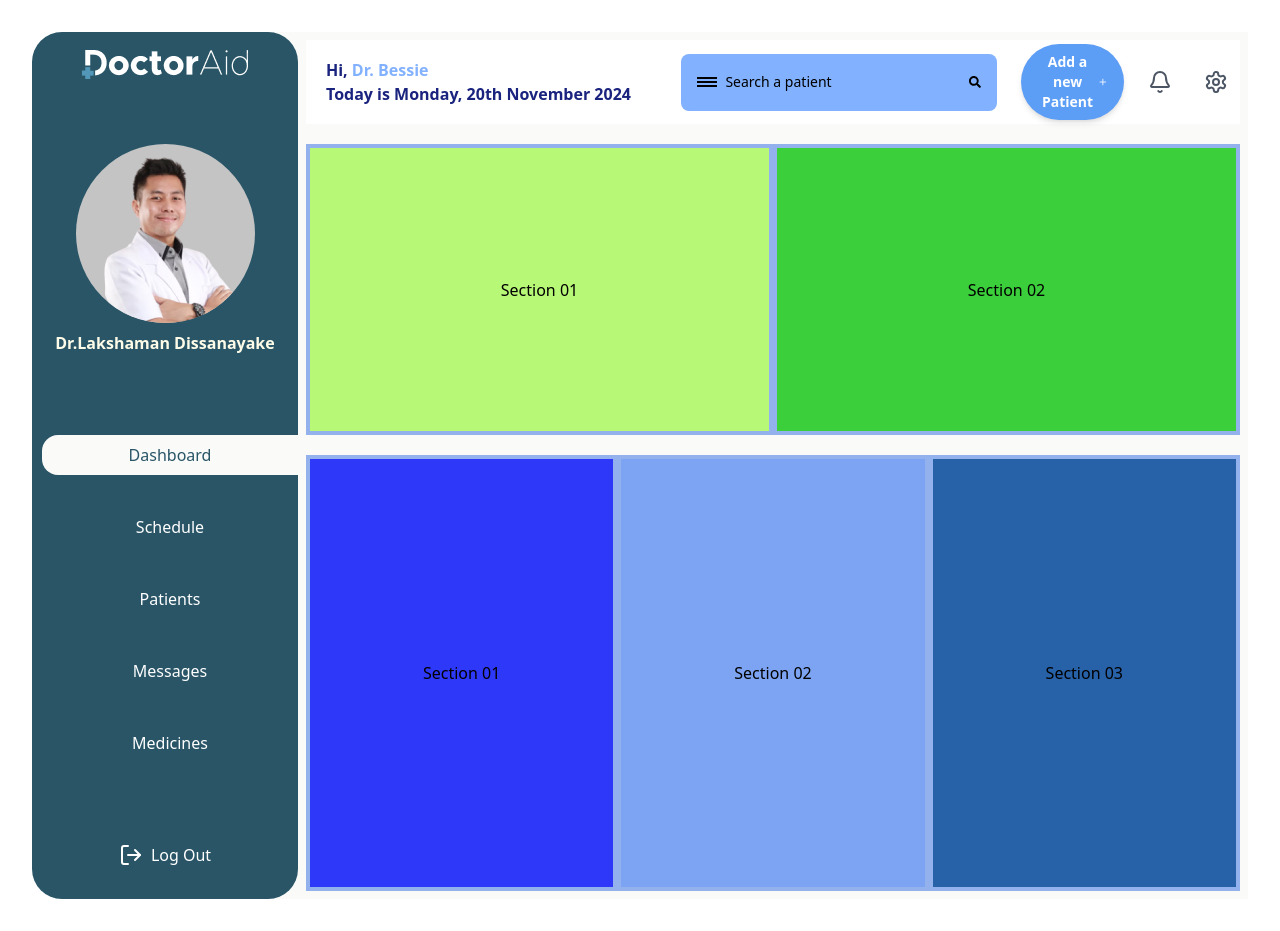
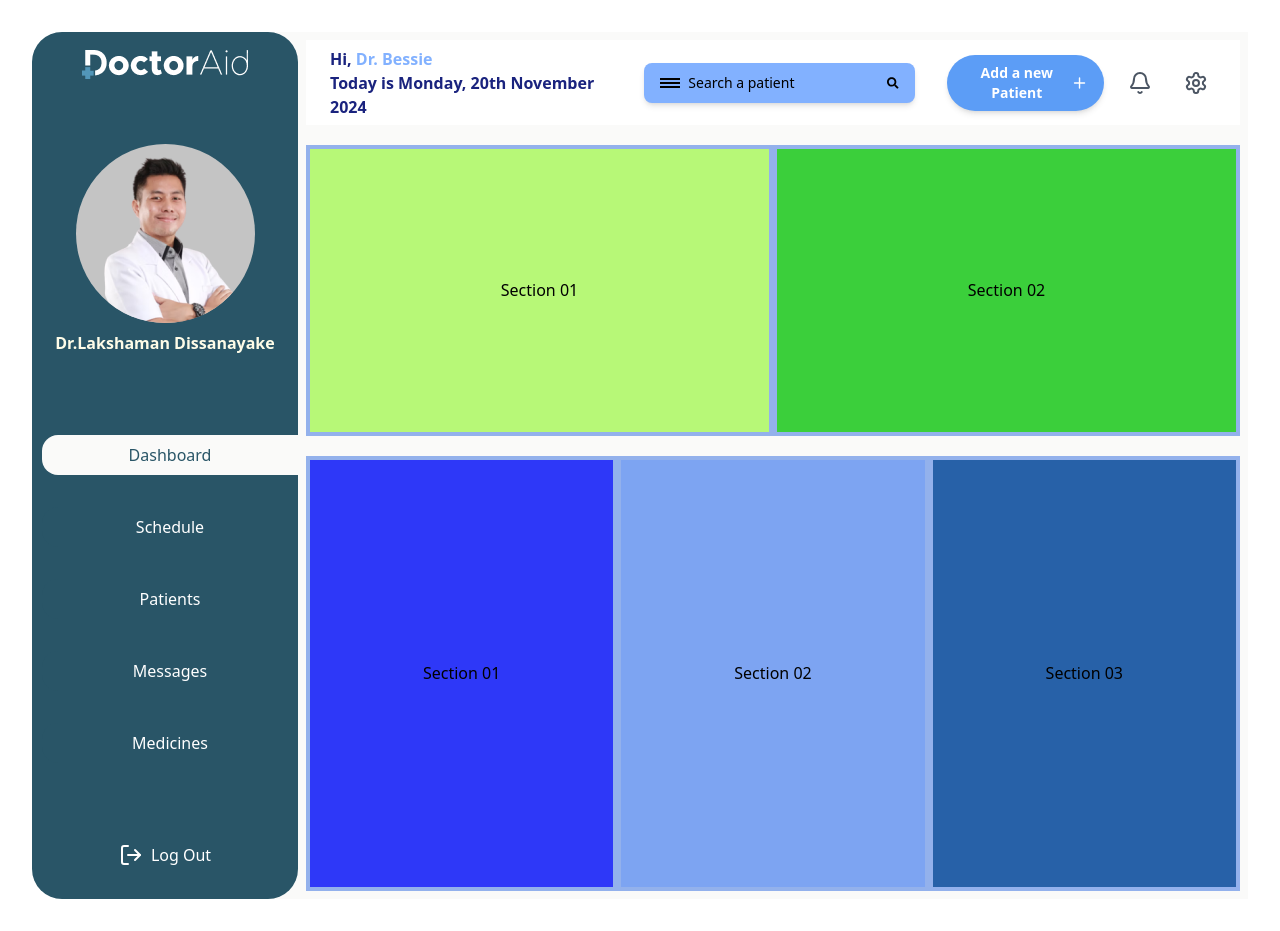
Before and after one commit to DoctorAid/doctoraid-main, a React (Vite) app in the folder doctors-dashboard/: page / in a window 1280 px wide. Built offline with nearby package versions, Linux system fonts and the light colour scheme.

Commit message:
adjusting the navigation bar of doctors dashboard

```diff
--- a/doctors-dashboard/src/assets/page_sections/dashboard/DashboardNavigation.jsx
+++ b/doctors-dashboard/src/assets/page_sections/dashboard/DashboardNavigation.jsx
@@ -4,13 +4,13 @@ import { FaSearch } from 'react-icons/fa'; // Importing FontAwesome search icon
 
 function DashboardNavigation() {
   return (
-    <div className='flex justify-between w-full h-[10%] gap-2 bg-white items-center px-1 py-1'>
-        <div className='w-full h-full flex flex-col items-start justify-center px-4'>
+    <div className='flex justify-between w-full h-[10%] gap-2 bg-white items-center px-6 py-3'>
+        <div className='flex flex-col justify-center'>
           <p className="text-[#1a237e] font-bold">Hi, <span className="text-[#82b1ff]">Dr. Bessie</span></p>
           <p className="text-[#1a237e] font-bold">Today is Monday, 20th November 2024</p>
         </div>
-        <div className='w-full h-full flex items-center justify-center px-4'>
-          <div className="flex items-center w-full h-3/4 bg-[#82b1ff] rounded-lg px-4">
+        <div className='flex-grow flex items-center justify-center mx-6'>
+          <div className="flex items-center w-full max-w-md h-10 bg-[#82b1ff] rounded-lg px-4 shadow-md">
             <div className="flex flex-col justify-center items-end gap-[2px]">
               <div className="w-5 h-[2px] bg-black"></div>
               <div className="w-5 h-[2px] bg-black"></div>
```
